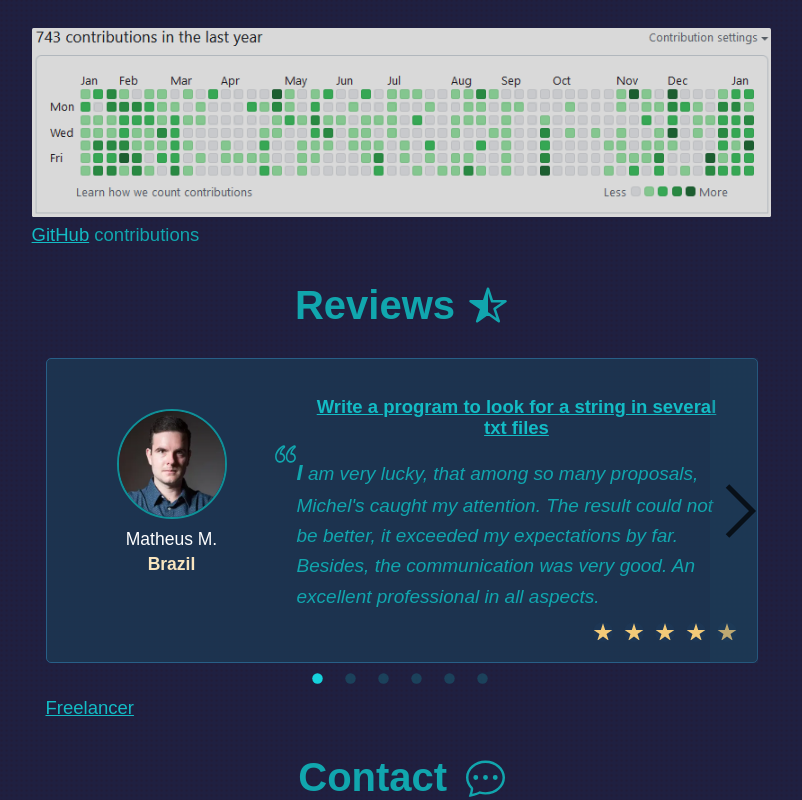
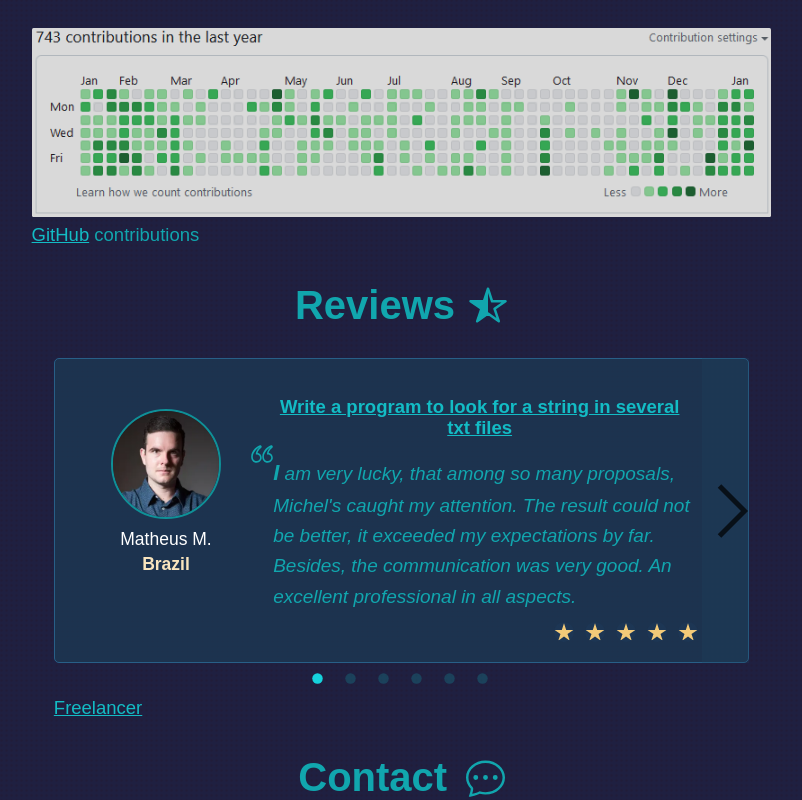
Before and after one commit to FyeCobain/FyeCobain.github.io, a React (Vite) app: page / in a window 1280 px wide. Shown: the part 3752-4552 px from the top of the page, without its empty margins (246-1048 px from the left). Built offline with nearby package versions, Linux system fonts and the light colour scheme.

Commit message:
Review style improved

```diff
--- a/package.json
+++ b/package.json
@@ -1,7 +1,7 @@
 {
   "name": "fye-portfolio",
   "private": true,
-  "version": "0.19.0",
+  "version": "0.19.5",
   "type": "module",
   "scripts": {
     "dev": "vite --host",
--- a/src/sass/components/reviews/_review.scss
+++ b/src/sass/components/reviews/_review.scss
@@ -144,3 +144,31 @@ p.review__user--info {
     }
   }
 }
+
+@include mixins.laptop {
+  .review {
+    grid-template-columns: repeat(4, 1fr);
+
+    .review__user {
+      padding: 3rem .1rem 0 3.5rem;
+    }
+  }
+
+  .review__details {
+    grid-column: 2 / 5;
+
+    h3 {
+      margin-right: 1.2rem;
+    }
+
+    blockquote {
+      margin-left: 3rem;
+      max-width: 45.5rem;
+      padding-right: 1.5rem;
+    }
+
+    .review__stars {
+      padding-right: 3rem;
+    }
+  }
+}
```
Also changed, not shown: 4 other files (tests, documents, lock files or other folders).
